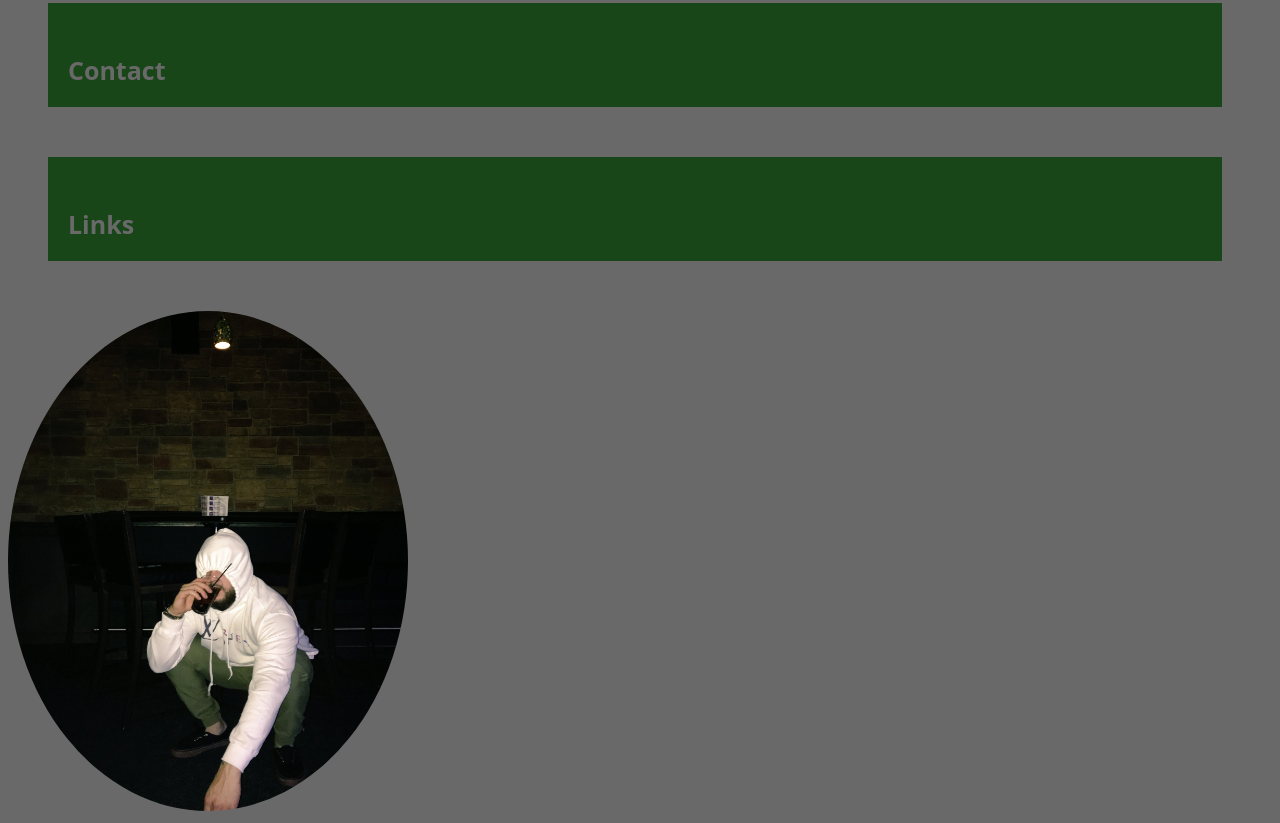
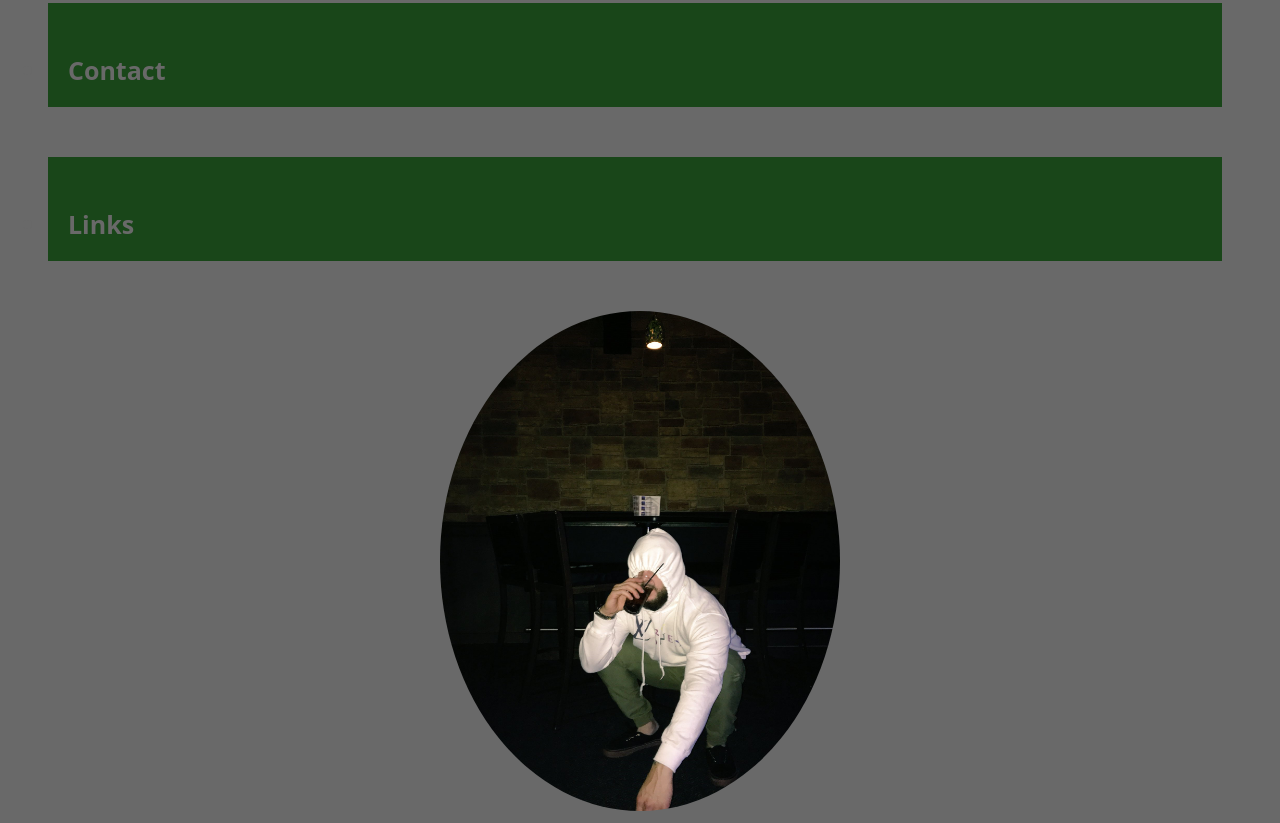
Before and after one commit to TREWSKII/02-Challenge, a plain HTML site: page index.html in a window 1280 px wide. Shown: the part 509-1332 px from the top of the page. Drawn offline with Linux system fonts and the light colour scheme.

Commit message:
inital commit

```diff
--- a/Assets/css/style.css
+++ b/Assets/css/style.css
@@ -16,7 +16,7 @@
 }
 
 div img {
-    display: inline-block;
+    display: flex;
     text-align: center;
 
 }
@@ -25,5 +25,5 @@ div img {
   width: 400px;
   height: 500px;
   border-radius: 60%;
-  text-align: center;
+  margin: auto;
 }
```
